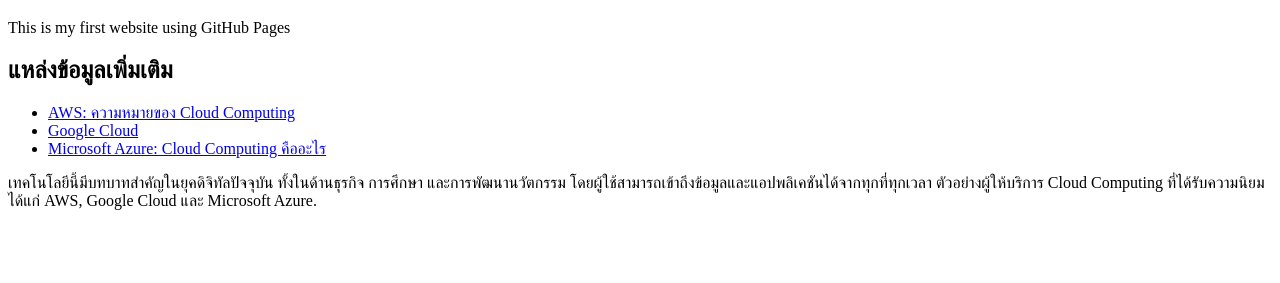
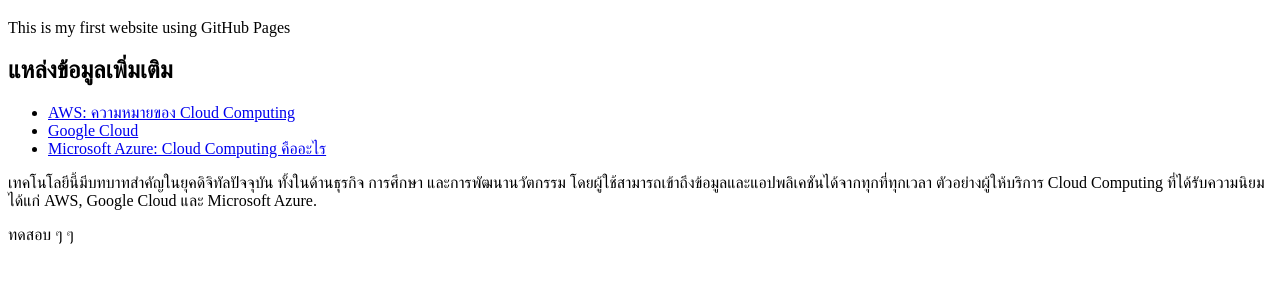
Before and after one commit to p-watcharee/cloud_paas, a plain HTML site: page index.html in a window 1280 px wide. Shown: the part 61-344 px from the top of the page. Drawn offline with Linux system fonts and the light colour scheme.

Commit message:
Update index.html

```diff
--- a/index.html
+++ b/index.html
@@ -19,5 +19,8 @@
             โดยผู้ใช้สามารถเข้าถึงข้อมูลและแอปพลิเคชันได้จากทุกที่ทุกเวลา ตัวอย่างผู้ให้บริการ Cloud Computing
             ที่ได้รับความนิยม ได้แก่ AWS, Google Cloud และ Microsoft Azure.
        </p>
+       <p>
+          ทดสอบ ๆ ๆ
+       </p>
 </body>
 </html>
```
